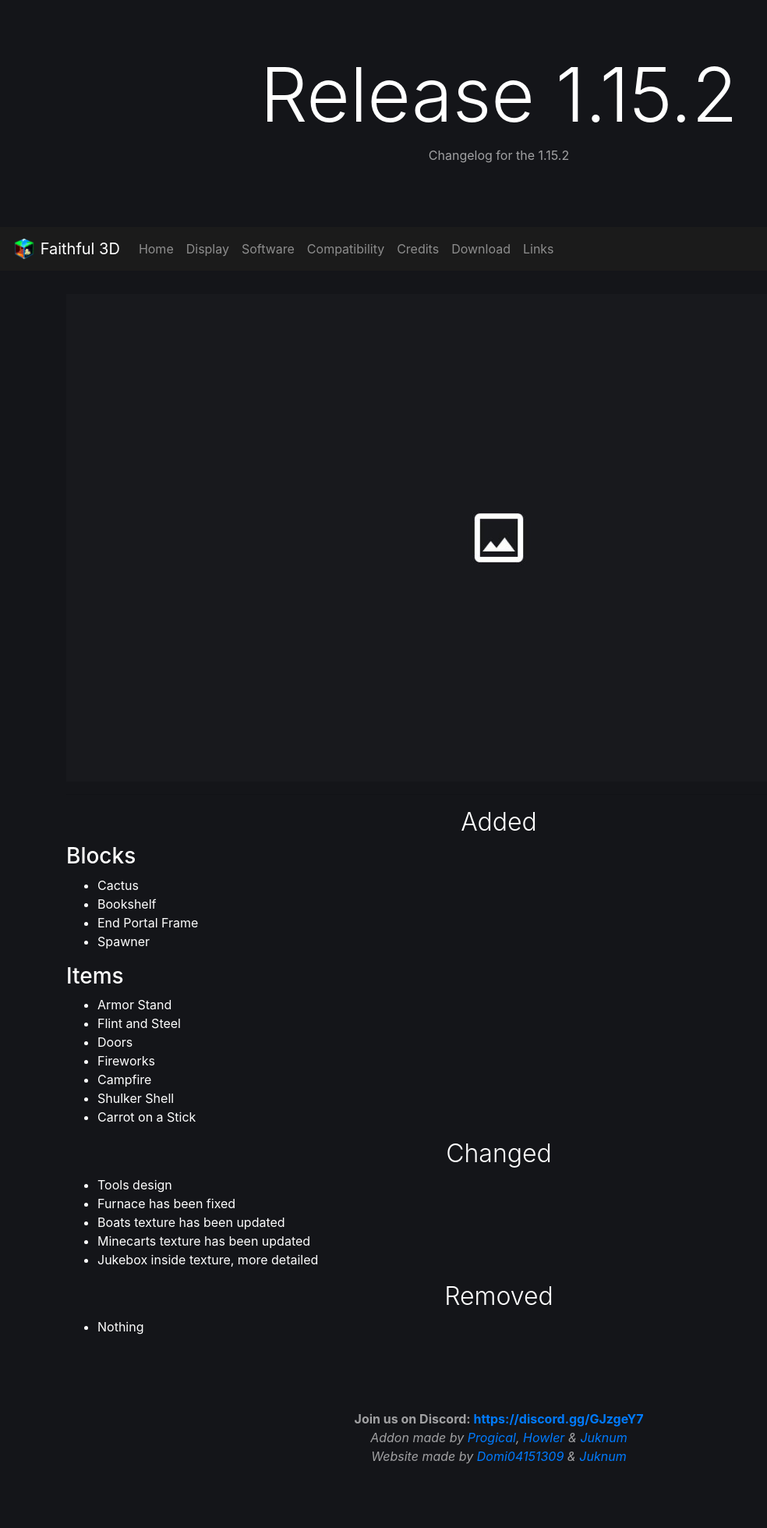
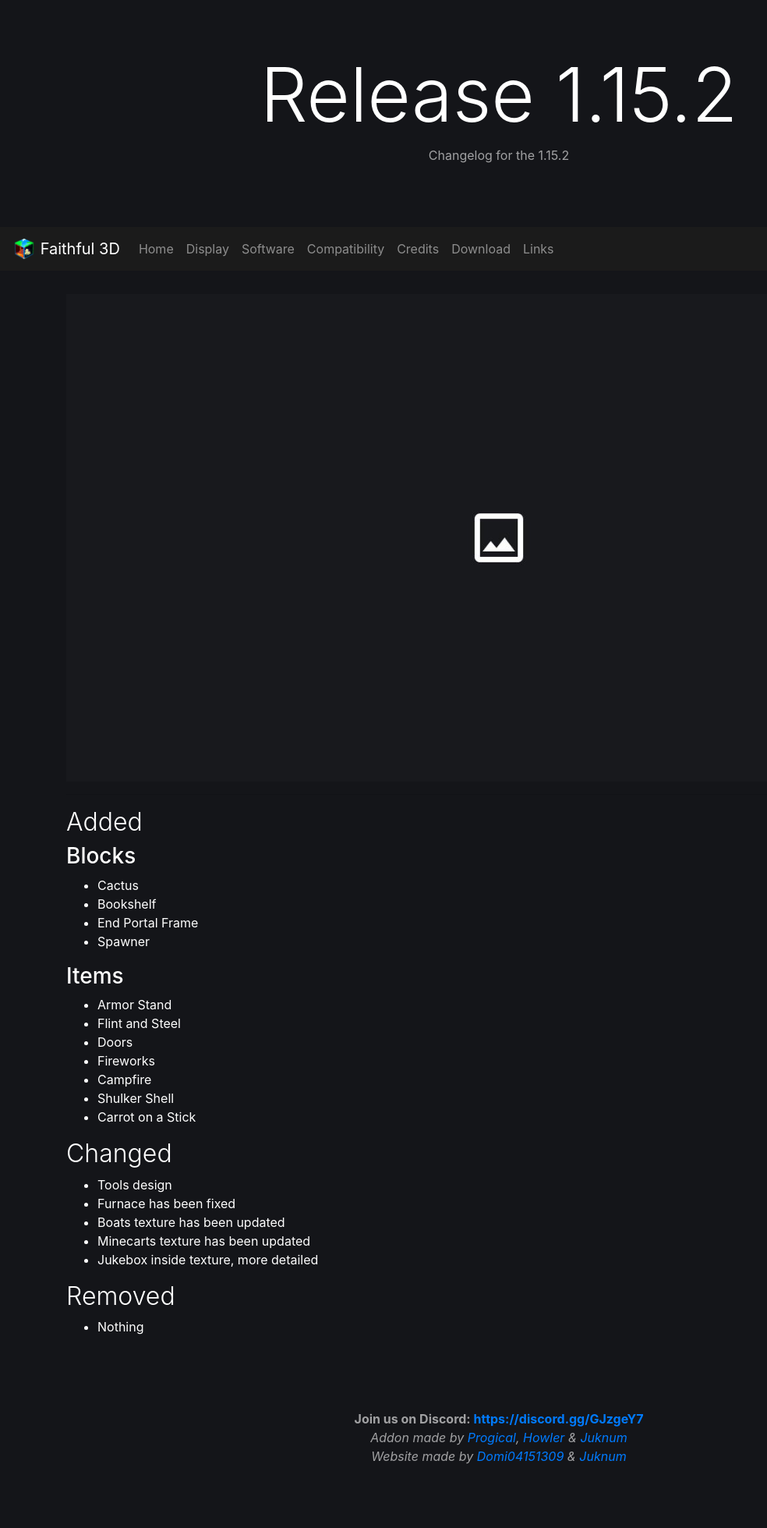
Before and after one commit to Faithful3D/Website, a Jekyll site: the page built from release_1_15_2.html, in a window 1280 px wide. Shown: the whole page at 78% size, without its empty margins (0-984 px from the left). Built offline with Jekyll 4.4.1, drawn with Linux system fonts in a browser that asks for light colours.

Commit message:
mooved title to left

```diff
--- a/release_1_15_2.html
+++ b/release_1_15_2.html
@@ -7,7 +7,7 @@
 <img src="./image/home/no_img.jpg" class="img-fluid mx-auto d-block" alt="Minecraft Screenshot">
 <hr>
 <div>
-	<h2 align="center">Added</h2>
+	<h2 align="left">Added</h2>
 	<h3 align="left">Blocks</h3>
 	<ul>
 		<li>Cactus
@@ -26,7 +26,7 @@
 		<li>Carrot on a Stick
 	</ul>
 
-	<h2 align="center">Changed</h2>
+	<h2 align="left">Changed</h2>
 	<ul>
 		<li>Tools design
 		<li>Furnace has been fixed
@@ -35,7 +35,7 @@
 		<li>Jukebox inside texture, more detailed
 	</ul>
 
-	<h2 align="center">Removed</h2>
+	<h2 align="left">Removed</h2>
 	<ul>
 		<li>Nothing
 	</ul>
```
